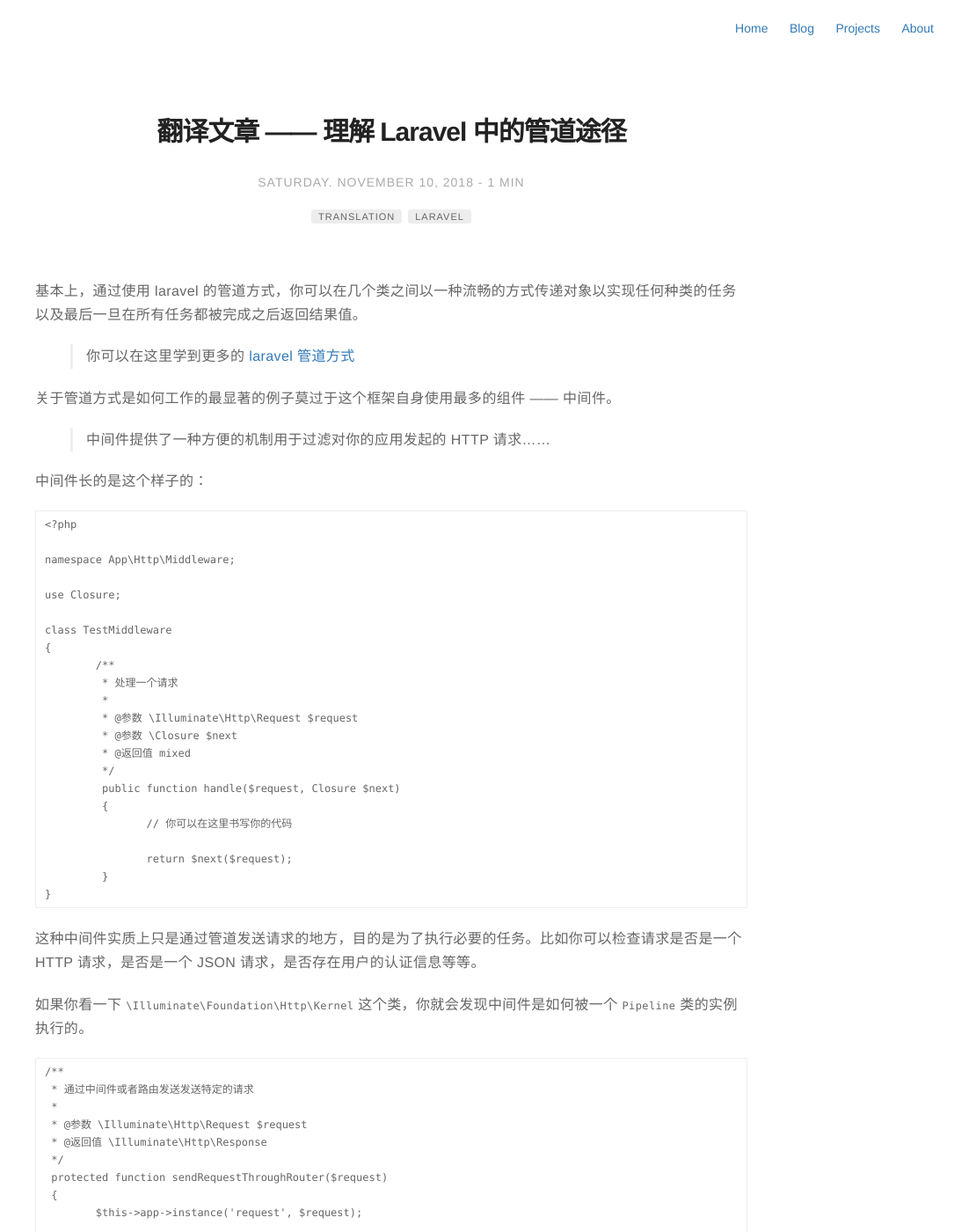
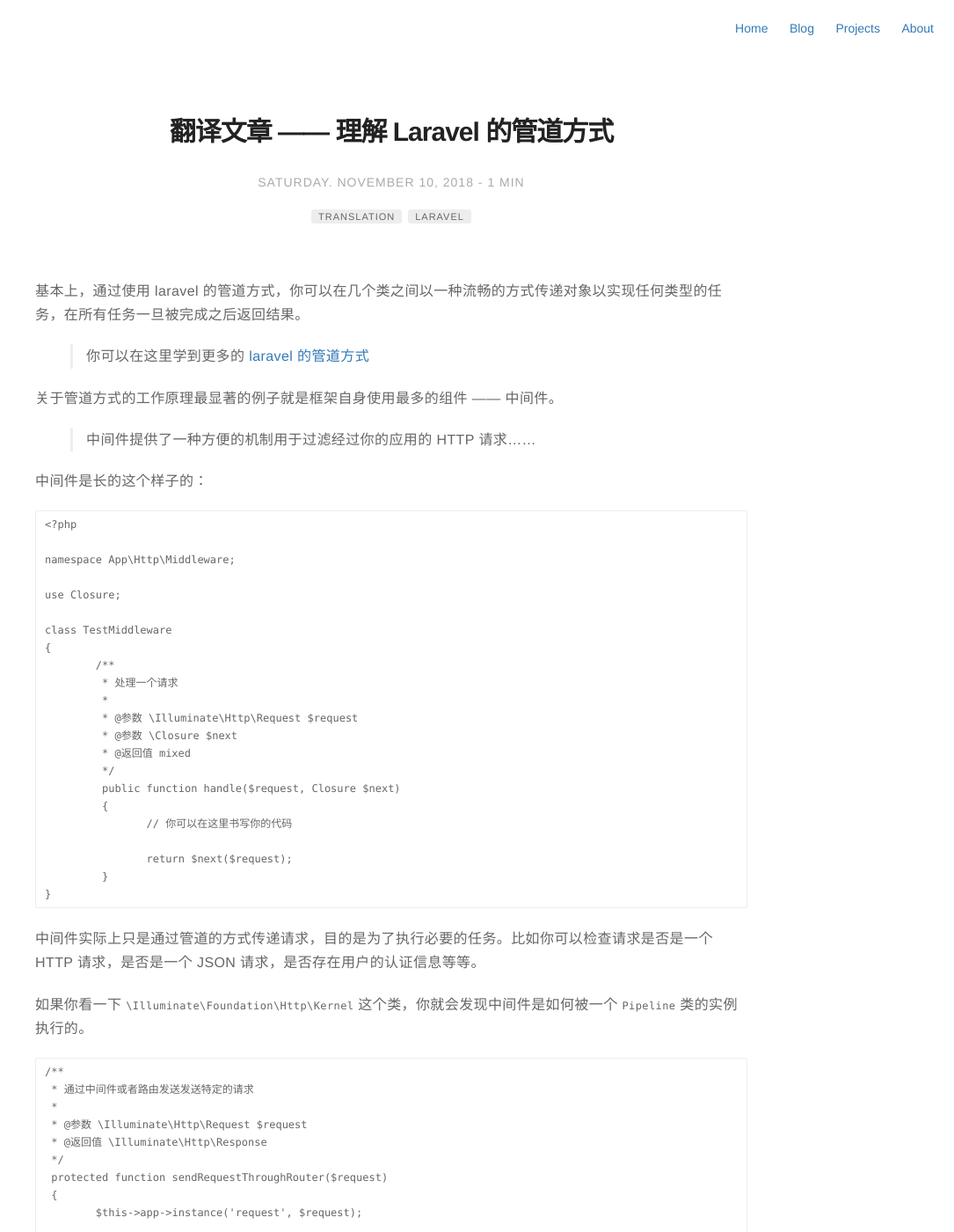
Before and after one commit to rust17/blog, a Jekyll site: the page built from _posts/2018-11-10-translation-understanding-laravel-pipelines.markdown, in a window 1280 px wide and 1400 px high. Shown: the whole window at 88% size, without its empty margins (195-1280 px from the left). Built offline with Jekyll 4.4.1, drawn with Linux system fonts in a browser that asks for light colours; comment, search, counter and statistics services are not loaded; some of the changed text lies outside the part shown.

Commit message:
update article--translation-understanding laravel pipeline

````diff
--- a/_posts/2018-11-10-translation-understanding-laravel-pipelines.markdown
+++ b/_posts/2018-11-10-translation-understanding-laravel-pipelines.markdown
@@ -1,5 +1,5 @@
 ---
-title: "翻译文章 —— 理解 Laravel 中的管道途径"
+title: "翻译文章 —— 理解 Laravel 的管道方式"
 layout: post
 date: 2018-11-10 09:00
 headerImage: false
@@ -11,15 +11,15 @@
 description: 翻译文章 —— Laravel 代码解析
 ---
 
-基本上，通过使用 laravel 的管道方式，你可以在几个类之间以一种流畅的方式传递对象以实现任何种类的任务以及最后一旦在所有任务都被完成之后返回结果值。
+基本上，通过使用 laravel 的管道方式，你可以在几个类之间以一种流畅的方式传递对象以实现任何类型的任务，在所有任务一旦被完成之后返回结果。
 
-> 你可以在这里学到更多的 [laravel 管道方式](https://laracasts.com/series/whip-monstrous-code-into-shape/episodes/14)
+> 你可以在这里学到更多的 [laravel 的管道方式](https://laracasts.com/series/whip-monstrous-code-into-shape/episodes/14)
 
-关于管道方式是如何工作的最显著的例子莫过于这个框架自身使用最多的组件 —— 中间件。
+关于管道方式的工作原理最显著的例子就是框架自身使用最多的组件 —— 中间件。
 
-> 中间件提供了一种方便的机制用于过滤对你的应用发起的 HTTP 请求......
+> 中间件提供了一种方便的机制用于过滤经过你的应用的 HTTP 请求......
 
-中间件长的是这个样子的：
+中间件是长的这个样子的：
 
 ```
 <?php
@@ -46,7 +46,7 @@
 }
 ```
 
-这种中间件实质上只是通过管道发送请求的地方，目的是为了执行必要的任务。比如你可以检查请求是否是一个 HTTP 请求，是否是一个 JSON 请求，是否存在用户的认证信息等等。
+中间件实际上只是通过管道的方式传递请求，目的是为了执行必要的任务。比如你可以检查请求是否是一个 HTTP 请求，是否是一个 JSON 请求，是否存在用户的认证信息等等。
 
 如果你看一下 `\Illuminate\Foundation\Http\Kernel` 这个类，你就会发现中间件是如何被一个 `Pipeline` 类的实例执行的。
 
@@ -66,9 +66,9 @@
  	$this->bootstrap();
 
  	return (new Pipeline($this->app))
- 					->send($request)
- 					->through($this->app->shouldSkipMiddleware() ? [] : $this->middleware)
- 					->then($this->dispatchToRouter());
+		->send($request)
+		->through($this->app->shouldSkipMiddleware() ? [] : $this->middleware)
+		->then($this->dispatchToRouter());
  }
 ```
 
@@ -78,7 +78,7 @@
 
 ### 处理一个需要运行多个任务的类
 
-思考下这样的场景。假如你正在搭建一个论坛，用户可以产生进程以及留下评论。但是你的客户要求你每当有内容产生的时候自动移除或者修改标签。
+思考下这样的场景。假如你正在搭建一个论坛，用户可以产生进程以及留下评论。但是你的客户要求你每当有内容产生的时候自动移除或者修改相关的标签。
 
 因此这些事你需要做的：
 
@@ -96,7 +96,7 @@
 ];
 ```
 
-然后将指定的"内容"传递给其中一个任务处理，之后将处理结果传递给下一个任务。我们可以使用管道方式实现一样的效果。
+然后将指定的"内容"传递给其中一个任务处理，之后将处理结果传递给下一个任务。我们可以使用管道的方式实现一样的效果。
 
 ```
 <?php
@@ -120,7 +120,7 @@
 }
 ```
 
-每个“任务”类应该有一个“处理”方法来执行动作。也许约定好每一个类都有一个锲约来实施会是一个不错的主意：
+每个“任务”类应该有一个“处理”方法来执行动作。也许定一个每个类都有一个方法来实施的“锲约”会是一个不错的主意：
 
 ```
 <?php
@@ -155,7 +155,7 @@
 }
 ```
 
-处理任务的方法应该接收两个参数，第一个是可传递的对象，第二个是一个闭包，这个闭包的作用是在执行完最后一个管道后将处理好的对象重定向到指定的地方。
+处理任务的方法应该接收两个参数，第一个是可传递的对象，第二个是一个闭包，这个闭包的作用是在执行完最后一个管道方法后将处理好的对象重定向到指定的地方。
 
 你可以自定义方法名称替代 "handle"，然后你需要指定被管道执行的方法名称，就好像这样子
 
@@ -184,11 +184,11 @@
 
 ### 结语
 
-记住，有很多方法可以实现这种方式，你想用哪一种取决于你自己。但是在你的武器库里新增一项工具以备不时之需总归是一件好事。
+记住，有很多方法可以实现这种管道方式，想用哪一种取决于你自己。但是在你的武器库里新增一项工具以备不时之需总归是一件好事。
 
-我希望这个例子可以帮助你更好的理解所谓的 "laravel 管道"是如何运行的。
+我希望这个例子可以帮助你更好的理解所谓的 "laravel 的管道"是如何运行的。
 
-如果你想了解更多这方面的知识，你可以看看 laravel 的文档。
+如果你想了解更多这方面的知识，你可以看看 laravel 的文档
 
 [https://laravel.com/api/5.4/Illuminate/Pipeline/Pipeline.html](https://laravel.com/api/5.4/Illuminate/Pipeline/Pipeline.html)
 
@@ -196,7 +196,7 @@
 
 这就需要你自己慢慢发现了......如果你有任何建议请告知我。😉
 
-[jeff(@jeffer_8a)|Twiter](https://twitter.com/Jeffer_8a)
+[jeff 的 Twiter](https://twitter.com/Jeffer_8a)
 
 ---
 原文地址：[https://medium.com/@jeffochoa/understanding-laravel-pipelines-a7191f75c351](https://medium.com/@jeffochoa/understanding-laravel-pipelines-a7191f75c351)
````
